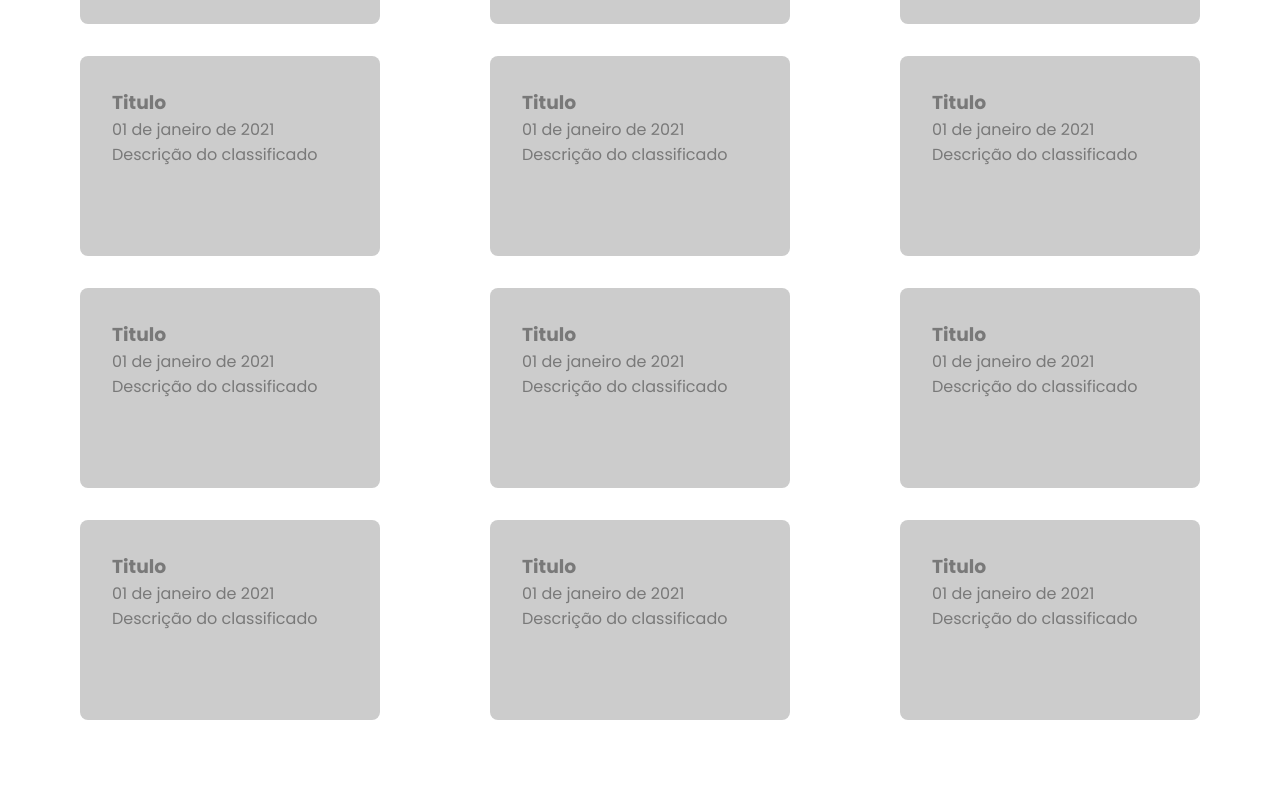
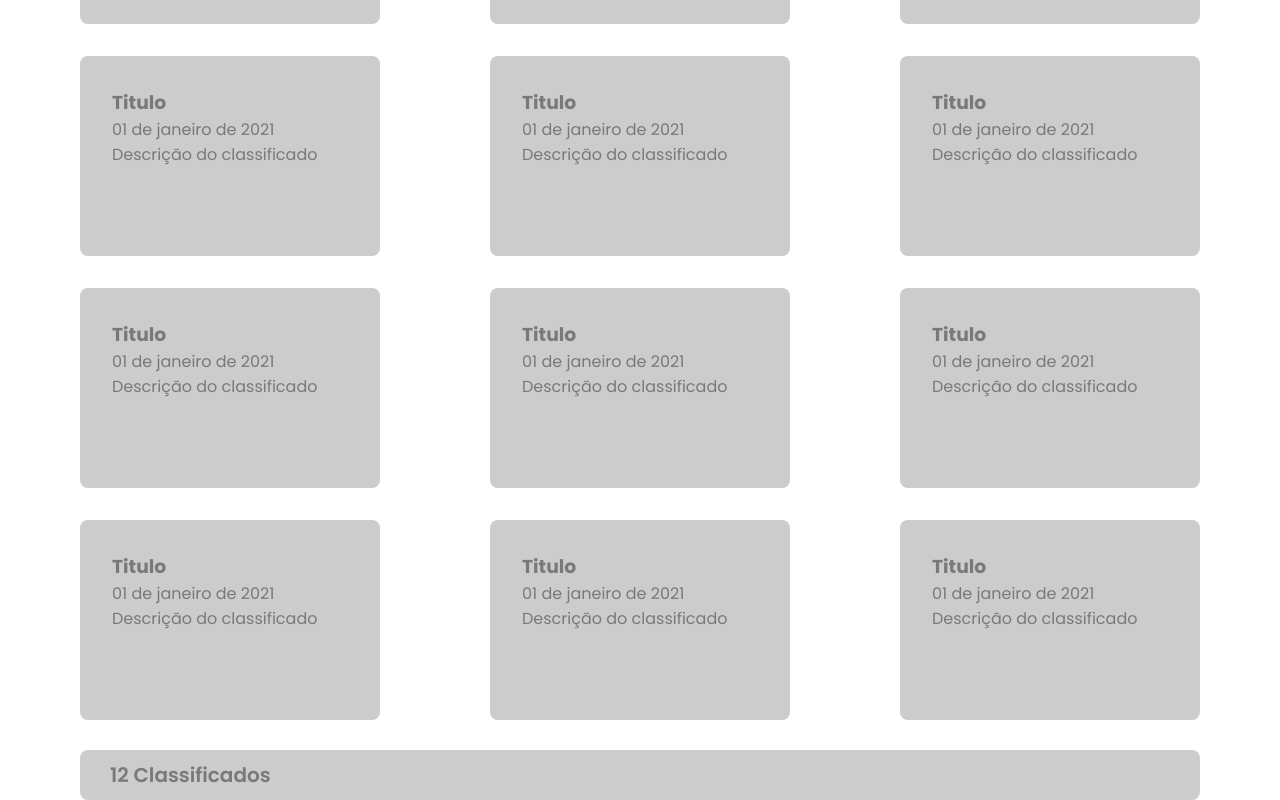
Before and after one commit to karolrezende/Spedy, a React (Vite) app: page / in a window 1280 px wide. Shown: the part 338-1138 px from the top of the page. Before the commit the page ends 1058 px from the top, so only its background shows below. Built offline with nearby package versions, Linux system fonts and the light colour scheme.

Commit message:
complete

```diff
--- a/src/App.jsx
+++ b/src/App.jsx
@@ -2,6 +2,7 @@ import { useState } from "react"
 import RenderList from "./components/RenderList/RenderList"
 import styles from './styles.module.scss'
 import Modal from "./components/Modal/Modal"
+import Classif from "./components/Classif/Classif"
 
 function App() {
   const [active, setActive] = useState(false)
@@ -16,6 +17,7 @@ function App() {
       </div>
       <RenderList/>
       {active ? <Modal setActive={setActive}/> : ''}
+      <Classif/>
     </div>
   )
 }
--- /dev/null
+++ b/src/components/Classif/Classif.jsx
@@ -0,0 +1,17 @@
+import React from 'react'
+import styles from './styles.module.scss'
+export default function Classif() {
+    const local = JSON.parse(localStorage.getItem('users'))
+    let item
+    if(local === null){
+        item = 12;
+
+    }else
+    {
+        item = 12 + local.length
+    }
+
+  return (
+    <div className={styles.div}>{item} Classificados</div>
+  )
+}
--- /dev/null
+++ b/src/components/Classif/styles.module.scss
@@ -0,0 +1,13 @@
+.div{
+    width: 100%;
+    background-color: #cccccc;
+    margin-top: 30px;
+    color: #797979;
+    height: 50px;
+    border-radius: 8px;
+    display: flex;
+    align-items: center;
+    padding: 0 1.5em;
+    font-size: 20px;
+    font-weight: 600;
+}
--- a/src/styles.module.scss
+++ b/src/styles.module.scss
@@ -1,5 +1,6 @@
 .main{
     margin: 5em 5em 0 5em;
+    max-width: 90vw;
     &_header{
         margin-bottom: 2em;
         display: flex;
```
